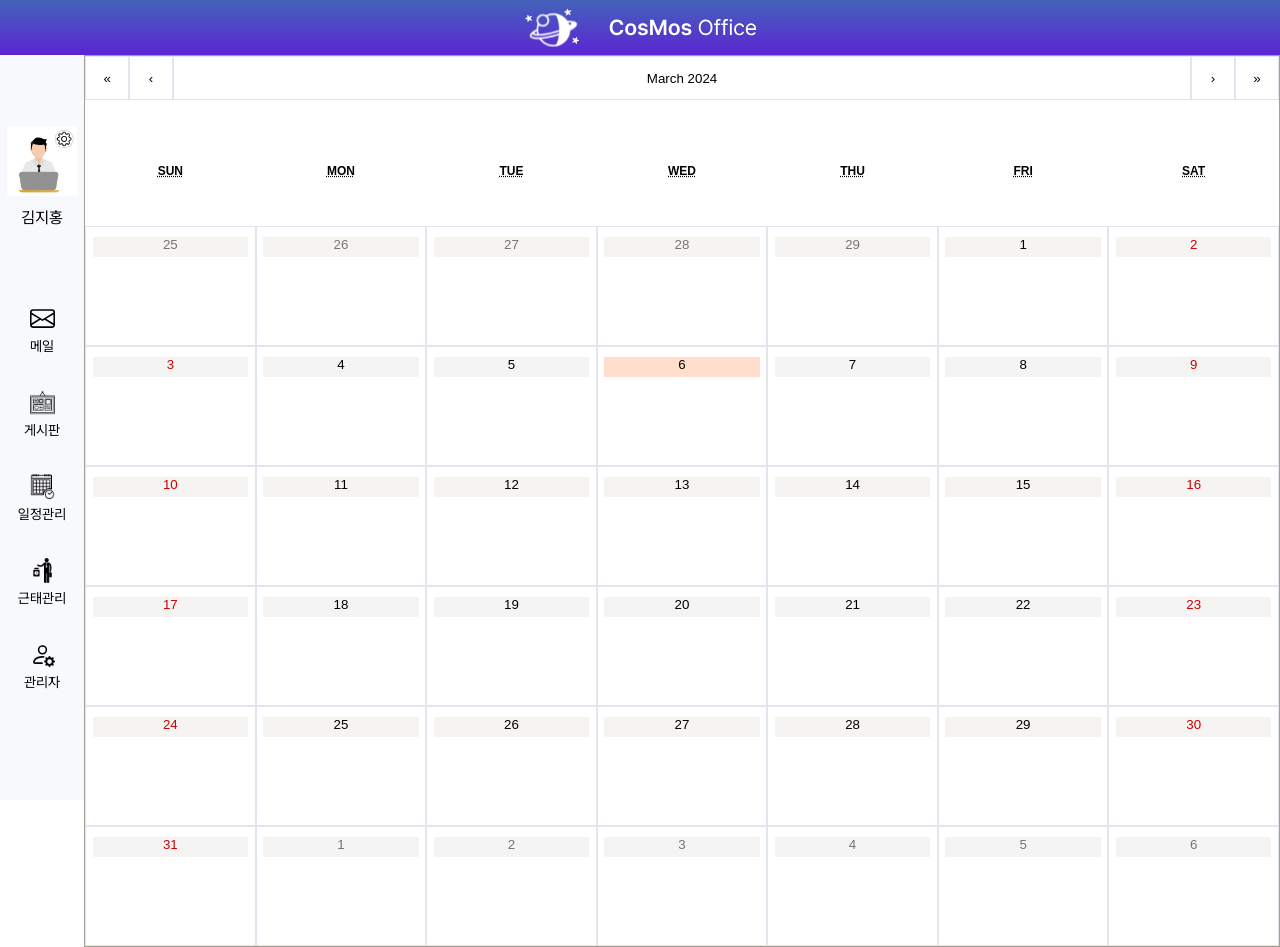
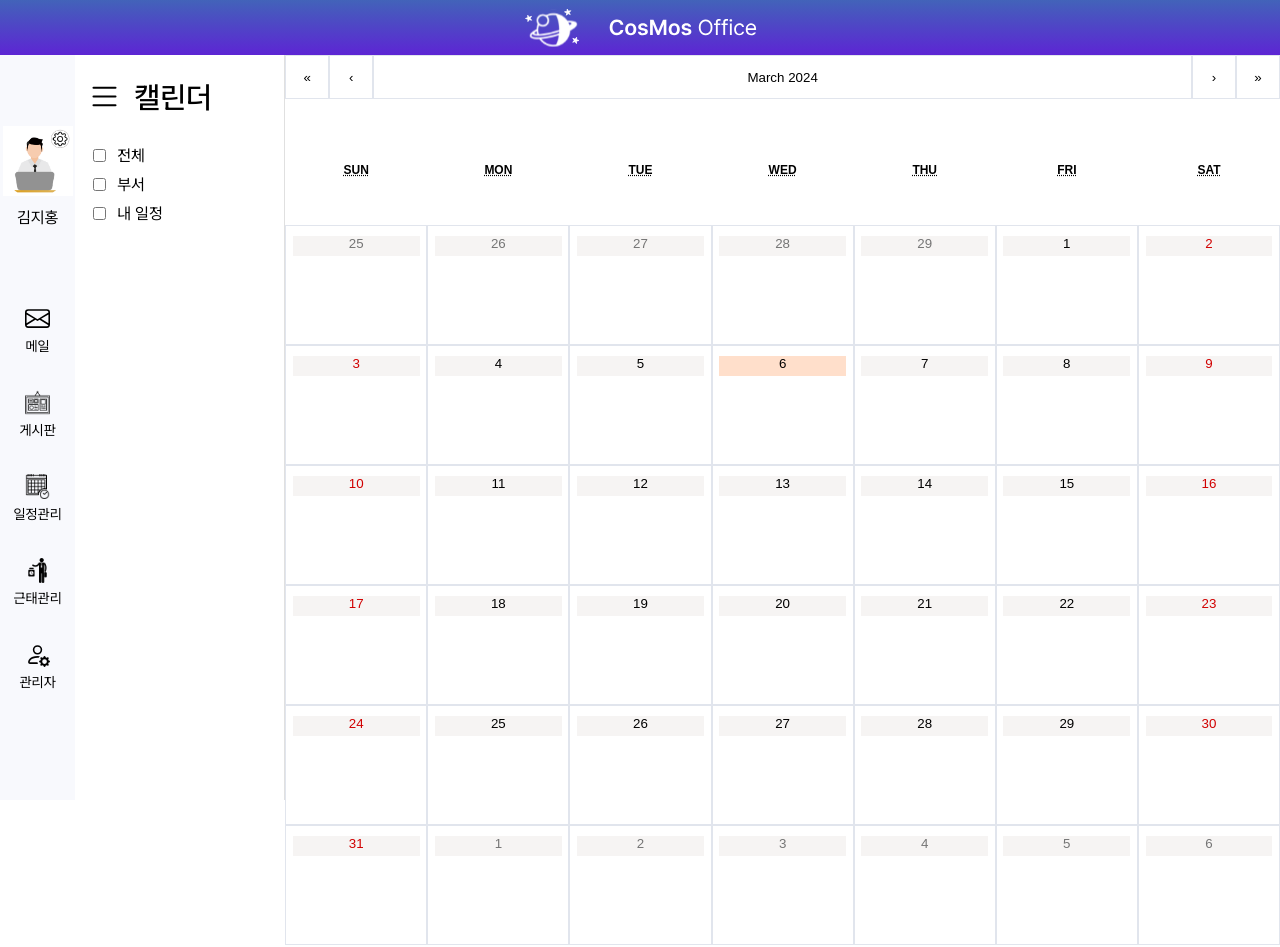
Before and after one commit to CosMos-Organization/cosmos-groupware-front, a React (Create React App) app: page /calendar in a window 1280 px wide. Built offline with nearby package versions, Linux system fonts and the light colour scheme.

Commit message:
0326_최수환_카테고리 기능추가

```diff
--- a/src/SCSS/custom/_Calendar.css
+++ b/src/SCSS/custom/_Calendar.css
@@ -5,6 +5,7 @@
     border: 1px solid #a0a096;
     font-family: Arial, Helvetica, sans-serif;
     line-height: 6.125em;
+    border: 0;
 }
 
 .react-calendar--doubleView {
--- a/src/SCSS/pages/React_Calendar.module.scss
+++ b/src/SCSS/pages/React_Calendar.module.scss
@@ -1,11 +1,55 @@
 .main {
     height: 100vh;
     display: flex;
-    background-color: #F8F9FD;
+    background-color: #ffffff;
     font-family: Pretendard Variable;
+
+    .leftbar_calendar {
+        width: 250px;
+        border-right: 1px solid #e0e0e0;
+        margin-top: 55px;
+
+        .title_wrapper {
+            display: flex;
+            align-items: center;
+            margin-left: 12px;
+            margin-top: 24px;
+
+            img {
+                width: 35px;
+                height: 35px;
+            }
+
+            h1 {
+                font-size: 30px;
+                margin-left: 12px;
+                font-weight: 500;
+            }
+        }
+
+        .checkbox_wrapper {
+            margin-left: 14px;
+            margin-top: 2rem;
+            display: flex;
+            flex-direction: column;
+            gap: 10px;
+
+            .checkbox_box {
+                display: flex;
+                align-items: center;
+                font-size: 16px;
+
+                label {
+                    margin-left: 8px;
+
+                }
+            }
+        }
+
+    }
 
     .container {
         margin-top: 55px;
-        width: 100%;
+        width: calc(100% - 90px);
     }
 }
--- a/src/pages/React_Calendar.jsx
+++ b/src/pages/React_Calendar.jsx
@@ -13,6 +13,30 @@ const React_Callendar = () => {
         <div className={style.main}>
             <Banner />
             <Leftbar_min />
+            <div className={style.leftbar_calendar}>
+                <div className={style.title_wrapper}>
+                    <img src="/svg/list.svg" alt="list" />
+                    <h1>
+                        캘린더
+                    </h1>
+                </div>
+
+                <div className={style.checkbox_wrapper}>
+                    <div className={style.checkbox_box}>
+                        <input type="checkbox" name="" id="all" />
+                        <label htmlFor="all">전체</label>
+                    </div>
+                    <div className={style.checkbox_box}>
+                        <input type="checkbox" name="" id="depart" />
+                        <label htmlFor="depart">부서</label>
+                    </div>
+                    <div className={style.checkbox_box}>
+                        <input type="checkbox" name="" id="myself" />
+                        <label htmlFor="myself">내 일정</label>
+                    </div>
+                </div>
+
+            </div>
             <div className={style.container}>
                 <_Calendar />
             </div>
```
Also changed, not shown: public/svg/list.svg (added).
